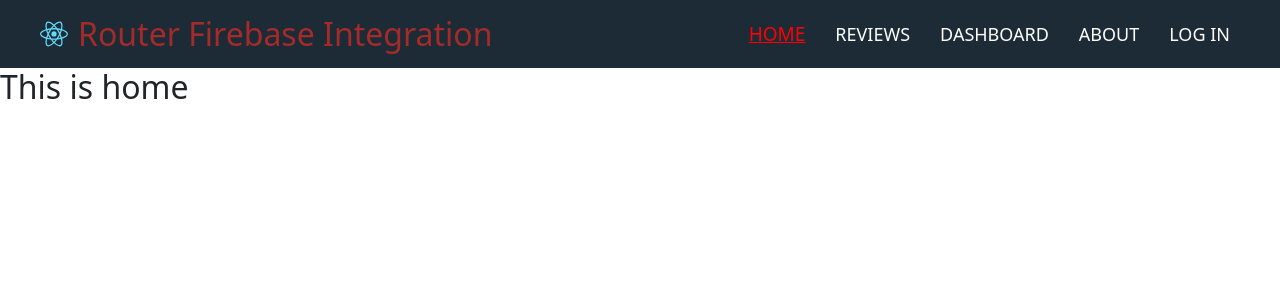
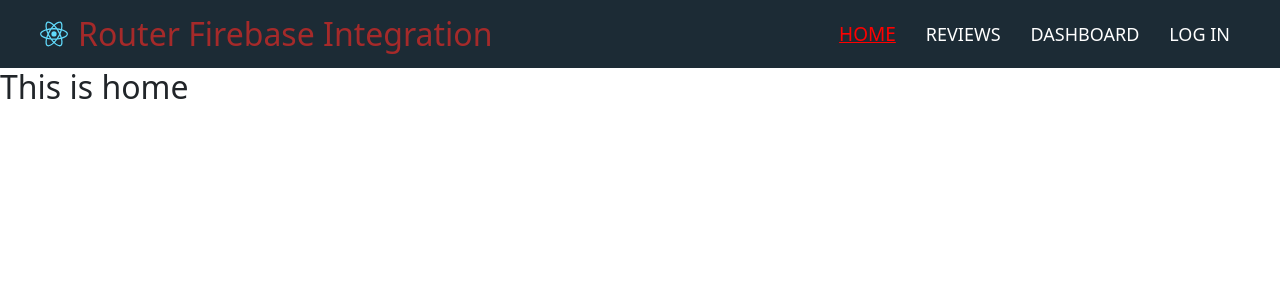
Before and after one commit to khaled39ab/Router-Firebase-Integration, a React (Create React App) app: page / in a window 1280 px wide. Shown: the top 300 px of the page. Built offline with nearby package versions, Linux system fonts and the light colour scheme; no server answers.

Commit message:
Implement Auth Redirect & make protected route

```diff
--- a/src/components/Header/Header.js
+++ b/src/components/Header/Header.js
@@ -22,7 +22,9 @@
                 <CustomLink to={'/'}>HOME</CustomLink>
                 <CustomLink to={'/reviews'}>REVIEWS</CustomLink>
                 <CustomLink to={'/dashboard'}>DASHBOARD</CustomLink>
-                <CustomLink to={'/about'}>ABOUT</CustomLink>
+                {
+                    user && <CustomLink to={'/about'}>ABOUT</CustomLink>
+                }
                 <h5 style={{color:'white'}}>{user?.displayName && user.displayName}</h5>
                 {
                     user?.uid ?
--- a/src/components/LogIn/LogIn.js
+++ b/src/components/LogIn/LogIn.js
@@ -15,7 +15,7 @@
     const location = useLocation();
     const [signInWithGoogle] = useSignInWithGoogle(auth);
 
-    const from = location.state.from.pathname || '/';
+    const from = location.state?.from?.pathname || '/';
 
     const handleGoogleSignIn = () => {
         signInWithGoogle()
```
